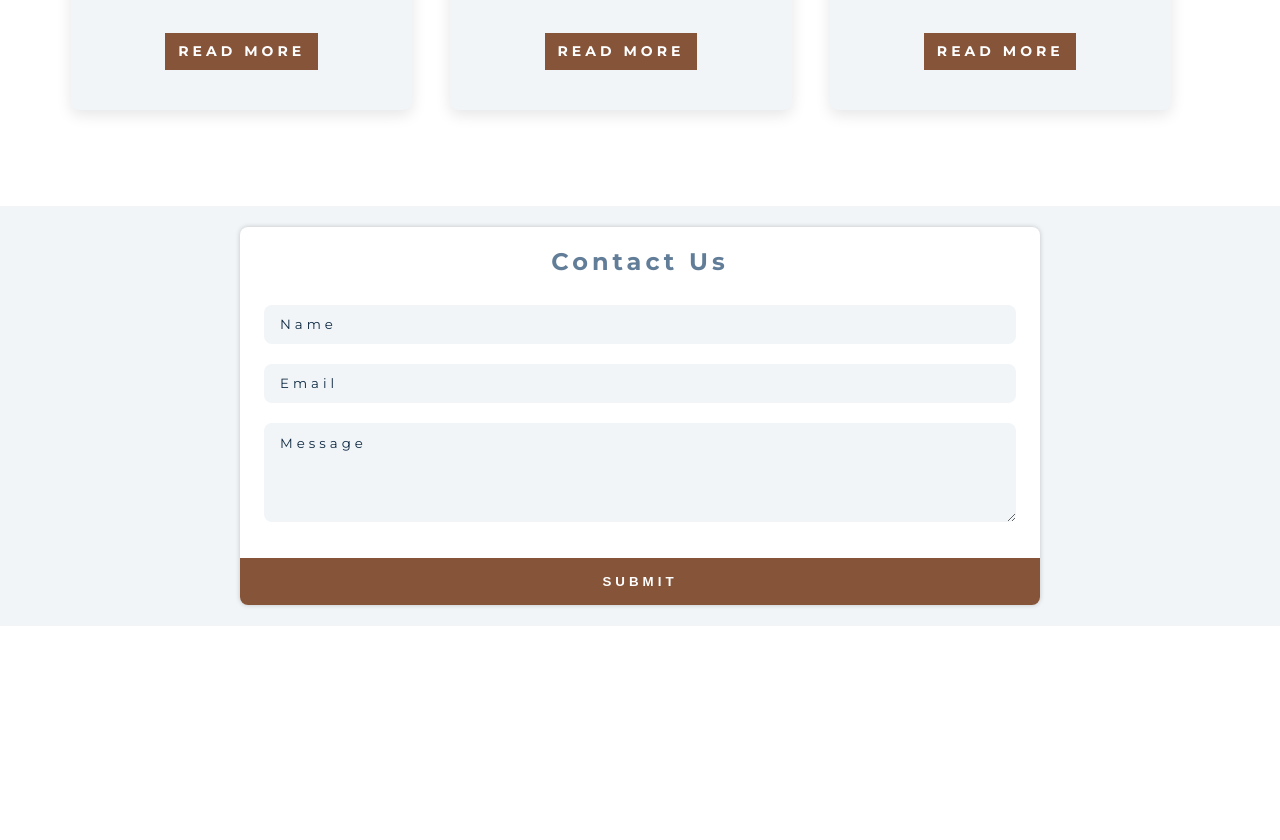
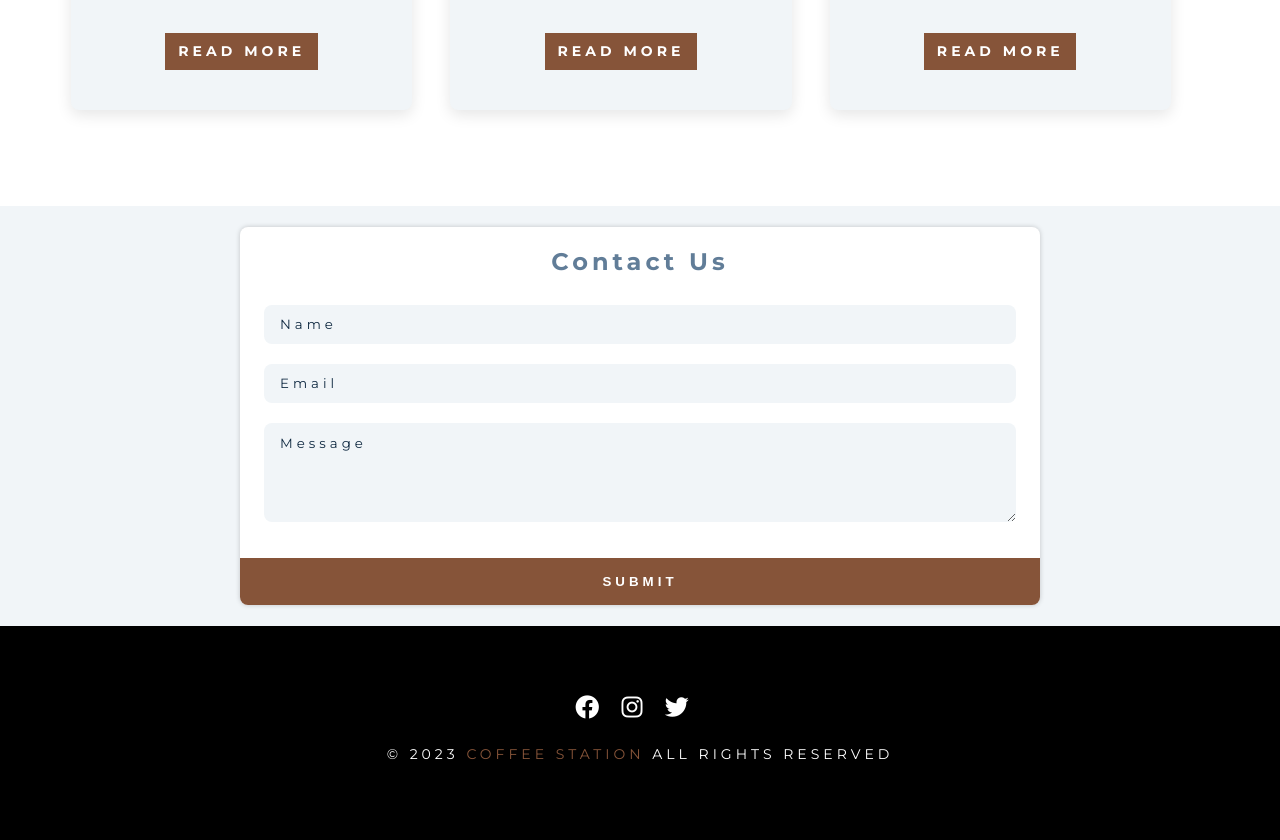
Before and after one commit to luis-maz0/Coffe-station, a plain HTML site: page index.html in a window 1280 px wide. Shown: the part 2888-3728 px from the top of the page. Before the commit the page ends 3576 px from the top, so only its background shows below. Drawn offline with Linux system fonts and the light colour scheme.

Commit message:
footer terminado

```diff
--- a/assets/css/style.css
+++ b/assets/css/style.css
@@ -19,6 +19,7 @@ Variables globales
   --clr-grey-5: #617d98;
   --clr-grey-10: #f1f5f8;
   --clr-white: #fff;
+  --clr-black: #000;
   /*Fuentes*/
   --ff-primary: "Montserrat", sans-serif;
   --ff-secondary: "Bebas Neue", cursive;
@@ -470,3 +471,25 @@ Contact
 /*----------------------------------
 Footer
 ------------------------------------*/
+.footer{
+  background-color: var(--clr-black);
+  text-align: center;
+  color: var(--clr-white);
+}
+.social-icon{
+  color: var(--clr-white);
+  font-size: 1.5rem;
+  margin-right: 1rem;
+  transition: var(--transition);
+}
+.social-icon:hover{
+  color: var(--clr-primary);
+}
+.footer-text{
+  margin-top: 1.25rem;
+  text-transform: uppercase;
+  font-weight: 400;
+}
+.footer .company{
+  color: var(--clr-primary);
+}
--- a/index.html
+++ b/index.html
@@ -315,6 +315,27 @@
       </setion>
     </section>
     <!--*** END Contact ***-->
-
+    <!--*** Footer ***-->
+    <footer class="footer">
+      <div class="section-center">
+        <!-- social icons-->
+        <div class="social-icons">
+          <a href="" class="social-icon">
+            <i class="fab fa-facebook"></i>
+          </a>
+          <a href="" class="social-icon">
+            <i class="fab fa-instagram"></i>
+          </a>
+          <a href="" class="social-icon">
+            <i class="fab fa-twitter"></i>
+          </a>
+          <div>
+            <h4 class="footer-text">&copy; <span>2023</span> <span> <span class="company">Coffee station</span> all rights reserved</span></h4>
+          </div>
+        </div>
+        <!-- END social icons-->
+      </div>
+    </footer>
+    <!--*** END Footer ***-->
   </body>
 </html>
```
